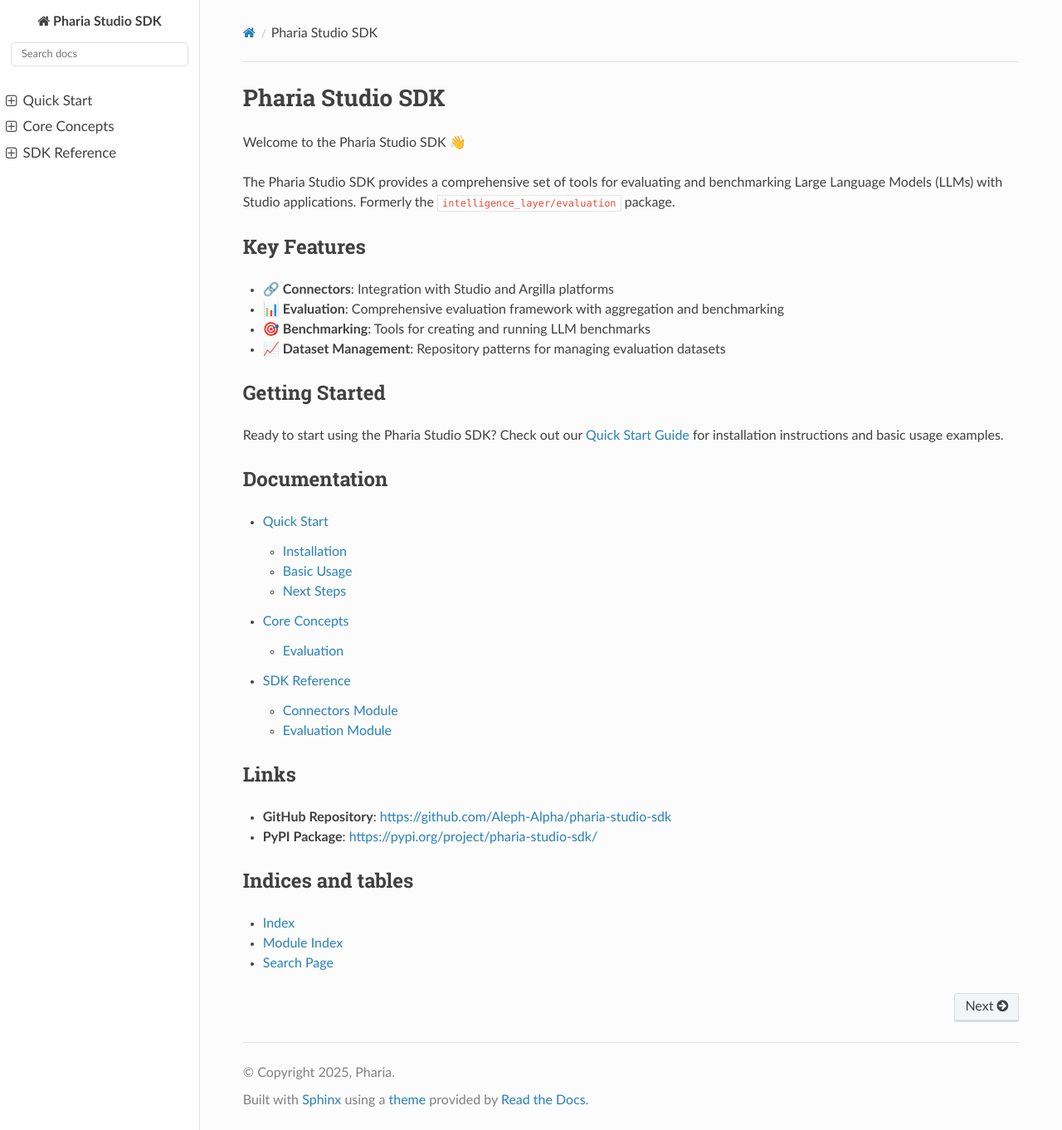
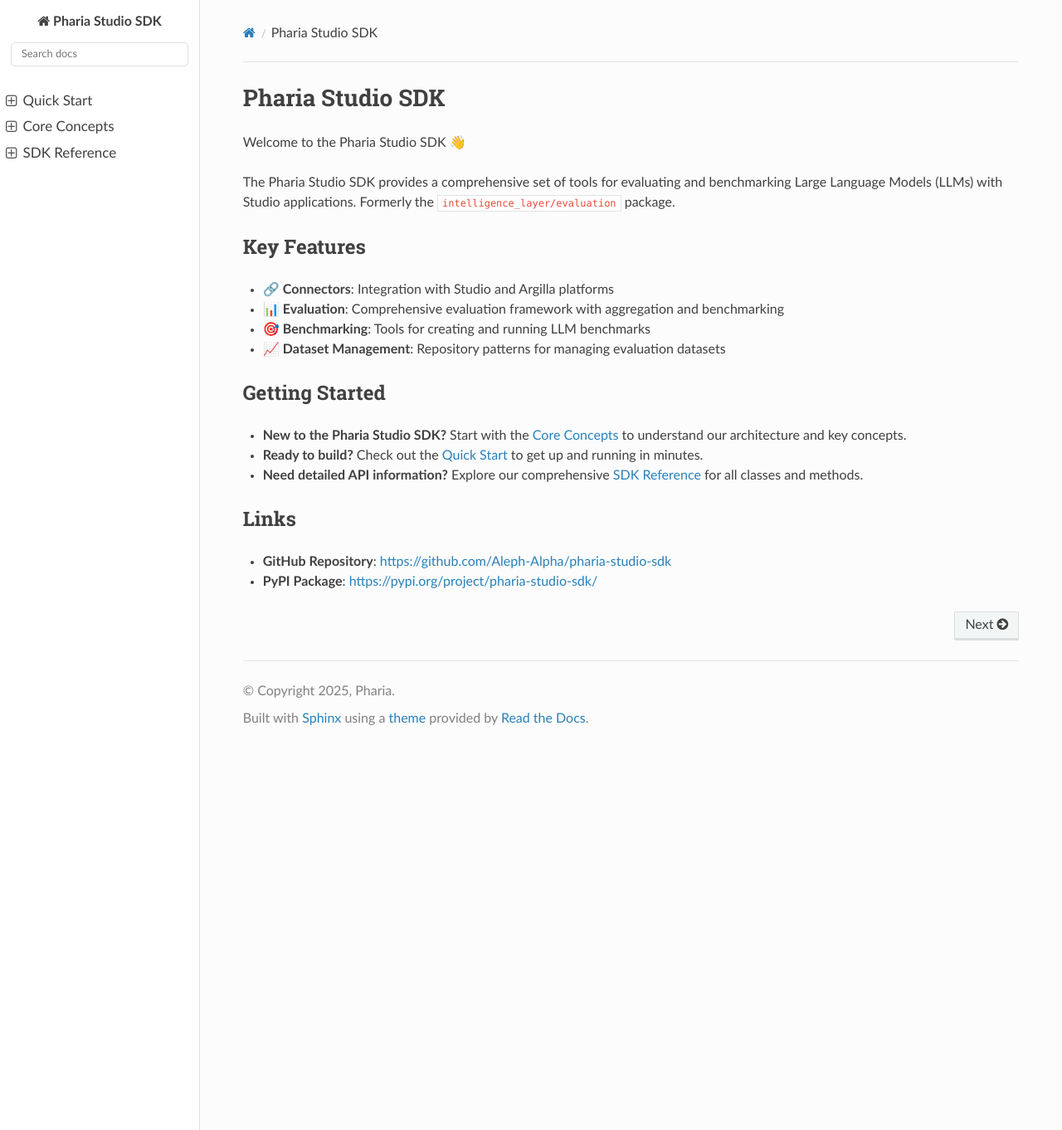
Before and after one commit to Aleph-Alpha/pharia-studio-sdk, a Sphinx documentation site: the page built from docs/source/index.md, in a window 1280 px wide and 1362 px high. Shown: the whole window at 83% size. Built offline with Sphinx 7.4.7 and the Read the Docs theme 3.1.0, drawn with Linux system fonts in a browser that asks for light colours.

Commit message:
docs: update docs to have a nicer overview

````diff
--- a/docs/source/index.md
+++ b/docs/source/index.md
@@ -13,12 +13,13 @@
 
 ## Getting Started
 
-Ready to start using the Pharia Studio SDK? Check out our [Quick Start Guide](01-quickstart) for installation instructions and basic usage examples.
-
-## Documentation
+- **New to the Pharia Studio SDK?** Start with the {doc}`02-core_concepts` to understand our architecture and key concepts.
+- **Ready to build?** Check out the {doc}`01-quickstart` to get up and running in minutes.
+- **Need detailed API information?** Explore our comprehensive {doc}`references` for all classes and methods.
 
 ```{toctree}
 :maxdepth: 2
+:hidden:
 
 01-quickstart
 02-core_concepts
@@ -29,9 +30,3 @@
 
 - **GitHub Repository**: [https://github.com/Aleph-Alpha/pharia-studio-sdk](https://github.com/Aleph-Alpha/pharia-studio-sdk)
 - **PyPI Package**: [https://pypi.org/project/pharia-studio-sdk/](https://pypi.org/project/pharia-studio-sdk/)
-
-## Indices and tables
-
-* {ref}`genindex`
-* {ref}`modindex`
-* {ref}`search`
````
